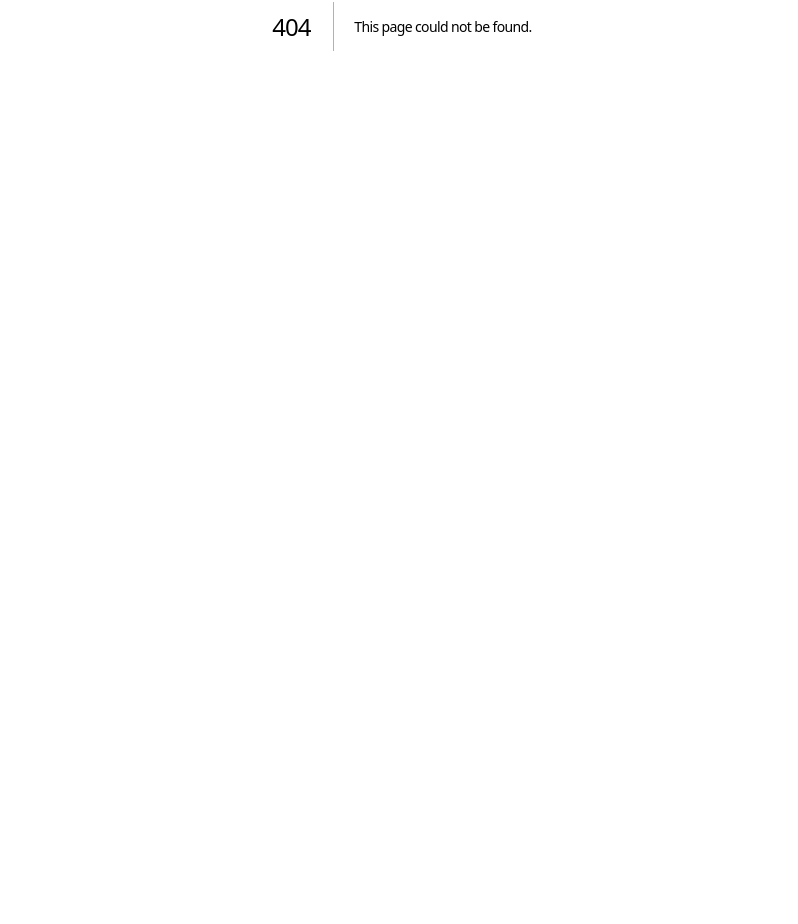
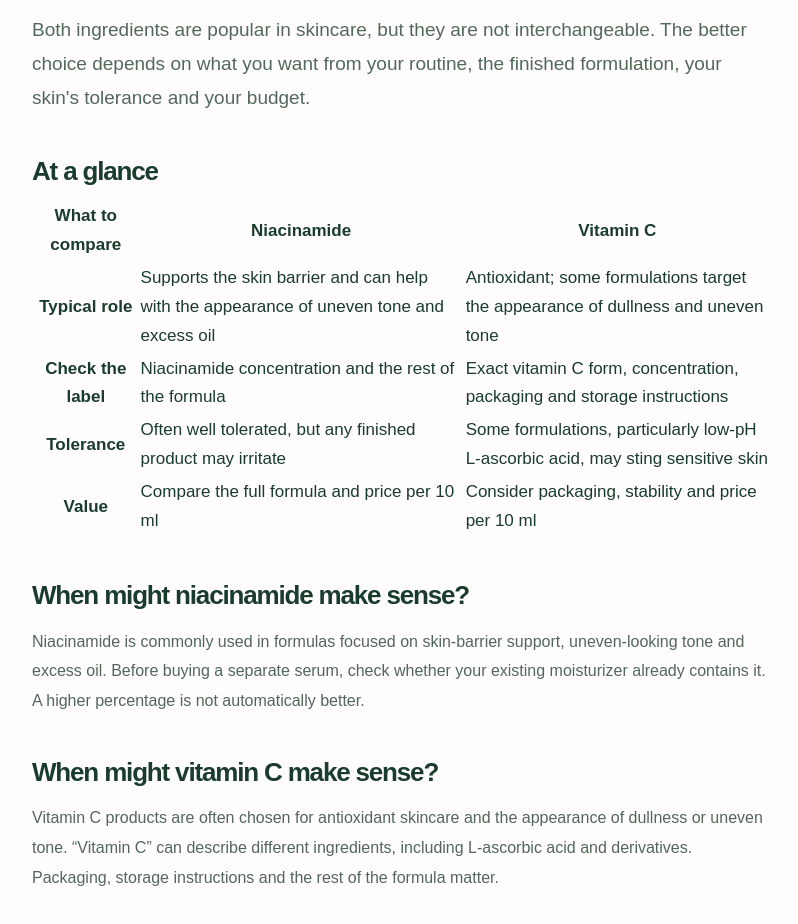
Before and after one commit to GhinwaFAKIH/buywise-ai, a Next.js app in the folder frontend/: page /niacinamide-vs-vitamin-c in a window 1280 px wide. Before the commit this address had no page. Shown: the part 374-1298 px from the top of the page, without its empty margins (238-1036 px from the left). Before the commit the page ends 800 px from the top, so only its background shows below. Built offline with nearby package versions, Linux system fonts and the light colour scheme.

Commit message:
Add search-focused niacinamide versus vitamin C comparison landing page

```diff
--- /dev/null
+++ b/frontend/app/niacinamide-vs-vitamin-c/page.js
@@ -0,0 +1,32 @@
+import Link from "next/link";
+
+export const metadata = {
+  title: "Niacinamide vs Vitamin C: Differences, Uses & Serum Buying Guide",
+  description: "Niacinamide vs vitamin C for your skincare routine: compare goals, formula types, tolerability, packaging and serum prices with a practical checklist.",
+  alternates: { canonical: "/niacinamide-vs-vitamin-c" },
+  openGraph: { title: "Niacinamide vs Vitamin C | GHINÉVA", description: "An ingredient-first skincare comparison with a practical serum buying checklist.", type: "article" }
+};
+
+const comparison = [
+  ["Typical role", "Supports the skin barrier and can help with the appearance of uneven tone and excess oil", "Antioxidant; some formulations target the appearance of dullness and uneven tone"],
+  ["Check the label", "Niacinamide concentration and the rest of the formula", "Exact vitamin C form, concentration, packaging and storage instructions"],
+  ["Tolerance", "Often well tolerated, but any finished product may irritate", "Some formulations, particularly low-pH L-ascorbic acid, may sting sensitive skin"],
+  ["Value", "Compare the full formula and price per 10 ml", "Consider packaging, stability and price per 10 ml"]
+];
+
+export default function Page() {
+  return <main className="guidesPage"><nav className="guidesNav"><Link href="/">GHINÉVA</Link><Link href="/guides">Beauty guides</Link><Link href="/calculator">Price calculator</Link></nav>
+    <article className="guideArticle"><small>INGREDIENT COMPARISON · GHINÉVA</small>
+      <h1>Niacinamide vs Vitamin C: Which Serum Fits Your Routine?</h1>
+      <p className="guideIntro">Both ingredients are popular in skincare, but they are not interchangeable. The better choice depends on what you want from your routine, the finished formulation, your skin's tolerance and your budget.</p>
+      <section><h2>At a glance</h2><table><thead><tr><th>What to compare</th><th>Niacinamide</th><th>Vitamin C</th></tr></thead><tbody>{comparison.map(([label,a,b])=><tr key={label}><th scope="row">{label}</th><td>{a}</td><td>{b}</td></tr>)}</tbody></table></section>
+      <section><h2>When might niacinamide make sense?</h2><p>Niacinamide is commonly used in formulas focused on skin-barrier support, uneven-looking tone and excess oil. Before buying a separate serum, check whether your existing moisturizer already contains it. A higher percentage is not automatically better.</p></section>
+      <section><h2>When might vitamin C make sense?</h2><p>Vitamin C products are often chosen for antioxidant skincare and the appearance of dullness or uneven tone. “Vitamin C” can describe different ingredients, including L-ascorbic acid and derivatives. Packaging, storage instructions and the rest of the formula matter.</p></section>
+      <section><h2>Can you use both?</h2><p>They are not inherently incompatible, but using multiple new active products at once can make irritation harder to identify. Follow each product's directions and introduce products gradually. If your skin is reactive, a simpler routine may be easier to manage.</p></section>
+      <section><h2>Which serum offers better value?</h2><p>Compare prices on the same basis: price per 10 ml = (price ÷ bottle size in ml) × 10. For example, a hypothetical €12 / 30 ml serum costs €4 per 10 ml, while a hypothetical €18 / 50 ml serum costs €3.60 per 10 ml. These are illustrations, not current store prices. The cheaper product is not necessarily more effective.</p><p><Link href="/calculator">Calculate price per ml</Link> or read <Link href="/fr/guide-prix-skincare">our French skincare price guide</Link>.</p></section>
+      <section><h2>Quick buying checklist</h2><ul><li>Choose a specific skincare goal before shopping.</li><li>Read the complete ingredient list, not only the front label.</li><li>Check formulation, packaging and storage guidance.</li><li>Introduce one new product at a time and monitor tolerance.</li><li>Compare unit prices, shipping and retailer information.</li></ul></section>
+      <section><h2>Frequently asked questions</h2><h3>Is niacinamide better than vitamin C?</h3><p>Neither is universally better. They serve overlapping but different formulation goals, and outcomes depend on the product and your skin.</p><h3>Should I buy a 10% niacinamide serum?</h3><p>Not necessarily. Check whether you already use niacinamide and whether a separate step would add value.</p><h3>Does a more expensive vitamin C serum work better?</h3><p>Price alone cannot establish effectiveness. Assess the vitamin C form, complete formula, packaging and independent evidence.</p></section>
+      <p>This is general educational information, not a diagnosis or a product-specific clinical assessment. Learn about <Link href="/methodology">GHINÉVA's methodology</Link> and explore <Link href="/guides/vitamin-c-serum-vs-niacinamide-serum">our related comparison guide</Link>.</p>
+    </article>
+  </main>;
+}
```
